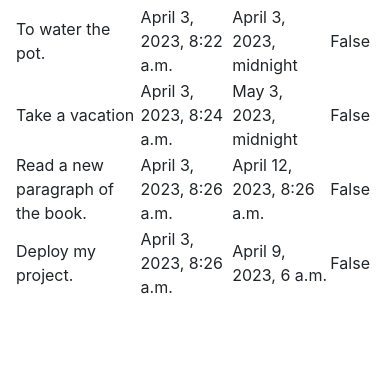
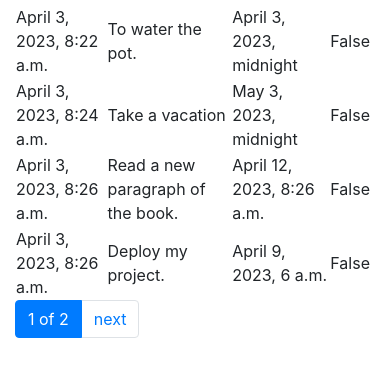
Before and after one commit to oksanaaam/Todo-list, a Django app: page /tasks/ in a window 390 px wide. Shown: the part 284-661 px from the top of the page. Run offline with Django 4.2, Linux system fonts and the light colour scheme; data comes from the database, SQL or seed files in the repository.

Commit message:
Add pagination

```diff
--- a/templates/base.html
+++ b/templates/base.html
@@ -13,14 +13,18 @@
 </head>
 <body>
   <div class="container-fluid">
-    <div class="row">
-      <div class="col-sm-5">
-        {% block sidebar %}
-          {% include "includes/sidebar.html" %}
-        {% endblock %}
+  <div class="row">
+    <div class="col-sm-2">
+      {% block sidebar %}
+        {% include "includes/sidebar.html" %}
+      {% endblock %}
       </div>
       <div class="col-sm-7">
         {% block content %}{% endblock %}
+
+      {% block pagination %}
+        {% include "includes/pagination.html" %}
+      {% endblock %}
 
       </div>
     </div>
--- a/templates/case/task_list.html
+++ b/templates/case/task_list.html
@@ -6,16 +6,16 @@
   {% if task_list %}
     <table>
       <tr>
+        <th>Created Time</th>
         <th>Content </th>
-        <th>Created Time</th>
         <th>Deadline</th>
         <th>Is done</th>
       </tr>
       {% for task in task_list %}
         <tr>
 {#          <td><a href={% url 'case:task-detail' pk=task.id %}>{{ task.content }}</a></td>#}
+          <td>{{ task.created_time }}</td>
           <td>{{ task.content }}</td>
-          <td>{{ task.created_time }}</td>
           <td>{{ task.deadline }}</td>
           <td>{{ task.is_done }}</td>
         </tr>
--- /dev/null
+++ b/templates/includes/pagination.html
@@ -0,0 +1,22 @@
+{% if is_paginated %}
+  <ul class="pagination">
+    {% if page_obj.has_previous %}
+      <li class="page-item">
+        <a href="?page={{ page_obj.previous_page_number }}" class="page-link">prev</a>
+      </li>
+    {% endif %}
+
+    <li class="page-item active">
+      <span class="page-link">{{ page_obj.number }} of {{ paginator.num_pages }}</span>
+    </li>
+
+    {% if page_obj.has_next %}
+      <li class="page-item">
+        <a href="?page={{ page_obj.next_page_number }}" class="page-link">next</a>
+      </li>
+    {% endif %}
+
+  </ul>
+
+
+{% endif %}
```
